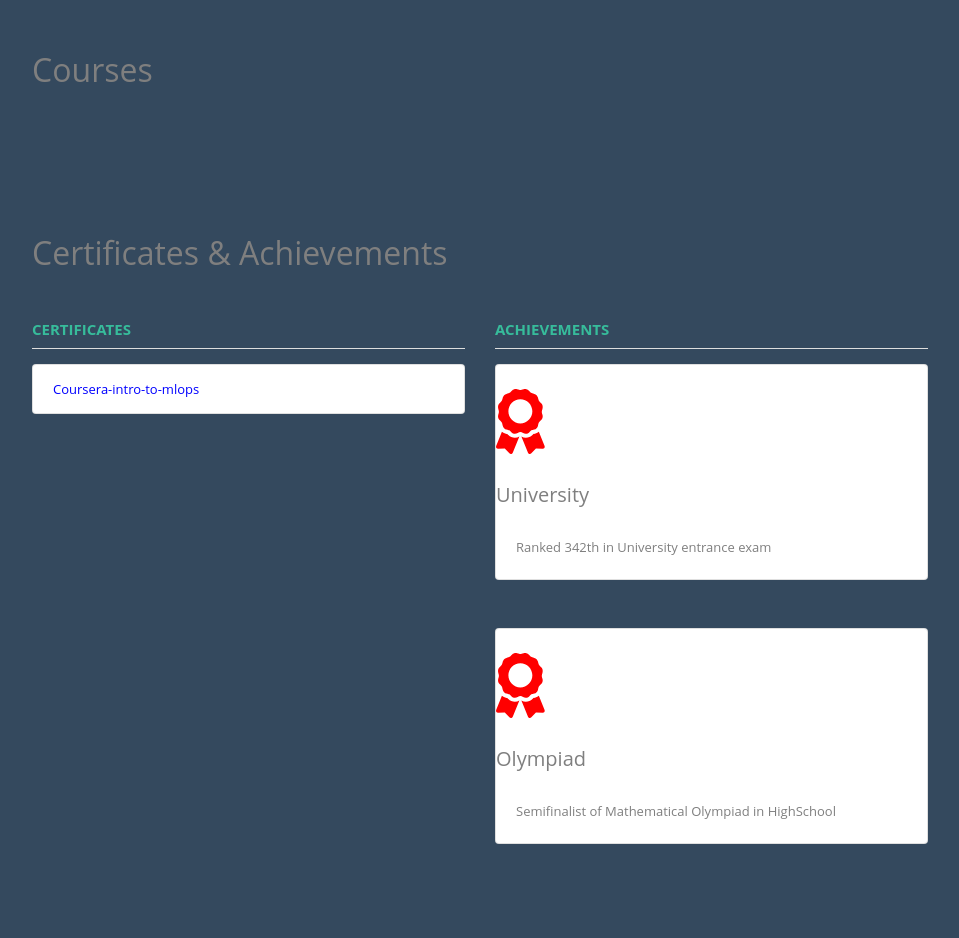
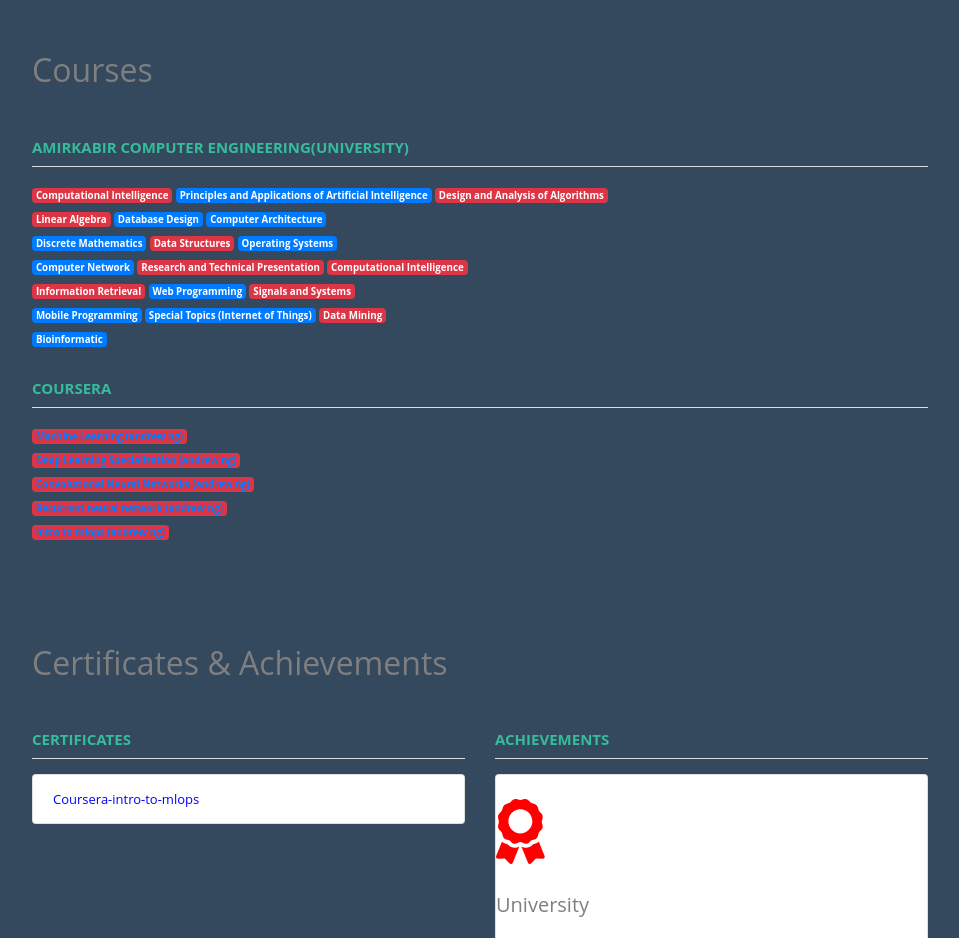
Before and after one commit to hoseinlook/hoseinlook.github.io, a website with bundled scripts: page index.html in a window 1280 px wide. Shown: the part 3014-3952 px from the top of the page, without its empty margins (304-1263 px from the left). Built offline with nearby package versions, Linux system fonts and the light colour scheme; a web font is replaced by a local one.

Commit message:
add some courses

```diff
--- a/index.html
+++ b/index.html
@@ -649,6 +649,54 @@
     <section class="resume-section p-3 p-lg-5" id="courses">
         <h2 class="mb-5"> Courses </h2>
 
+        <h2 class="sub-title">Amirkabir Computer Engineering(University)</h2>
+        <p class="mb-10 mt-10">
+            <span class="badge badge-danger">Computational Intelligence </span>
+            <span class="badge badge-primary">Principles and Applications of Artificial Intelligence </span>
+            <span class="badge badge-danger">Design and Analysis of Algorithms </span>
+            <br>
+            <span class="badge badge-danger">Linear Algebra</span>
+            <span class="badge badge-primary">Database Design</span>
+            <span class="badge badge-primary">Computer Architecture </span>
+            <br>
+            <span class="badge badge-primary">Discrete Mathematics</span>
+            <span class="badge badge-danger">Data Structures </span>
+            <span class="badge badge-primary">Operating Systems</span>
+            <br>
+            <span class="badge badge-primary">Computer Network</span>
+            <span class="badge badge-danger"> Research and Technical Presentation</span>
+            <span class="badge badge-danger"> Computational Intelligence</span>
+            <br>
+            <span class="badge badge-danger">Information Retrieval</span>
+            <span class="badge badge-primary">Web Programming</span>
+            <span class="badge badge-danger">Signals and Systems</span>
+            <br>
+            <span class="badge badge-primary">Mobile Programming</span>
+            <span class="badge badge-primary">Special Topics (Internet of Things)</span>
+            <span class="badge badge-danger">Data Mining</span>
+            <br>
+            <span class="badge badge-primary">Bioinformatic</span>
+
+
+        </p>
+
+        <br>
+        <h2 class="sub-title">Coursera</h2>
+        <p class="mb-10 mt-10">
+            <span class="badge badge-danger"><a href="https://www.coursera.org/learn/machine-learning" target="_blank" style="color:sky;">Machine Learning (andrew ng)</a></span>
+            <br>
+            <span class="badge badge-danger"><a href="https://www.coursera.org/learn/neural-networks-deep-learning?specialization=deep-learning" target="_blank" style="color:sky;">Deep Learning Specialization (andrew ng)</a></span>
+            <br>
+            <span class="badge badge-danger"><a href="https://www.coursera.org/learn/convolutional-neural-networks?specialization=deep-learning" target="_blank" style="color:sky;">Convolutional Neural Networks (andrew ng)</a></span>
+            <br>
+            <span class="badge badge-danger"><a href="https://www.coursera.org/learn/nlp-sequence-models?specialization=deep-learning" target="_blank" style="color:sky;">Recurrent neural network (andrew ng)</a></span>
+            <br>
+            <span class="badge badge-danger"><a href="https://www.coursera.org/learn/introduction-to-machine-learning-in-production?specialization=machine-learning-engineering-for-production-mlops" target="_blank" style="color:sky;">intro to mlops (andrew ng)</a></span>
+            <br>
+
+
+        </p>
+
 
     </section>
     <section class="resume-section p-3 p-lg-5" id="certificates">
@@ -831,5 +879,7 @@
 
 
 
+
+
 </script>
 </html>
```
